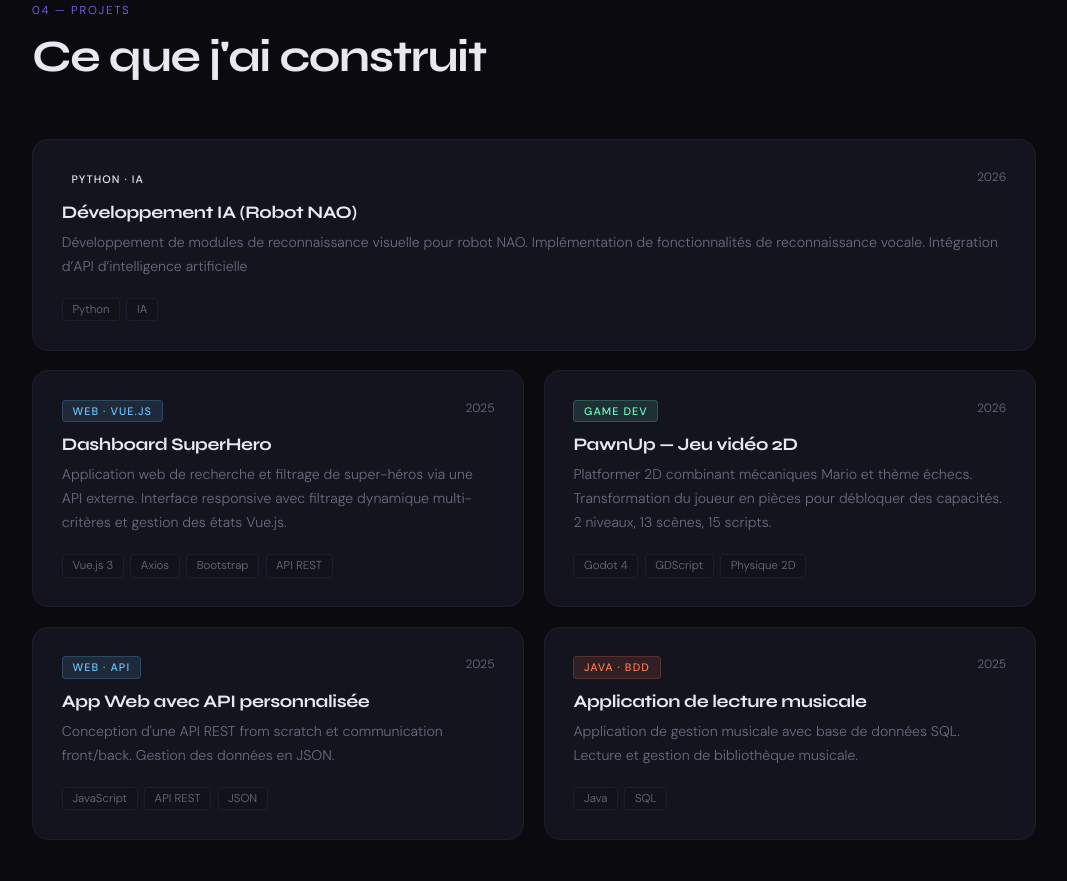
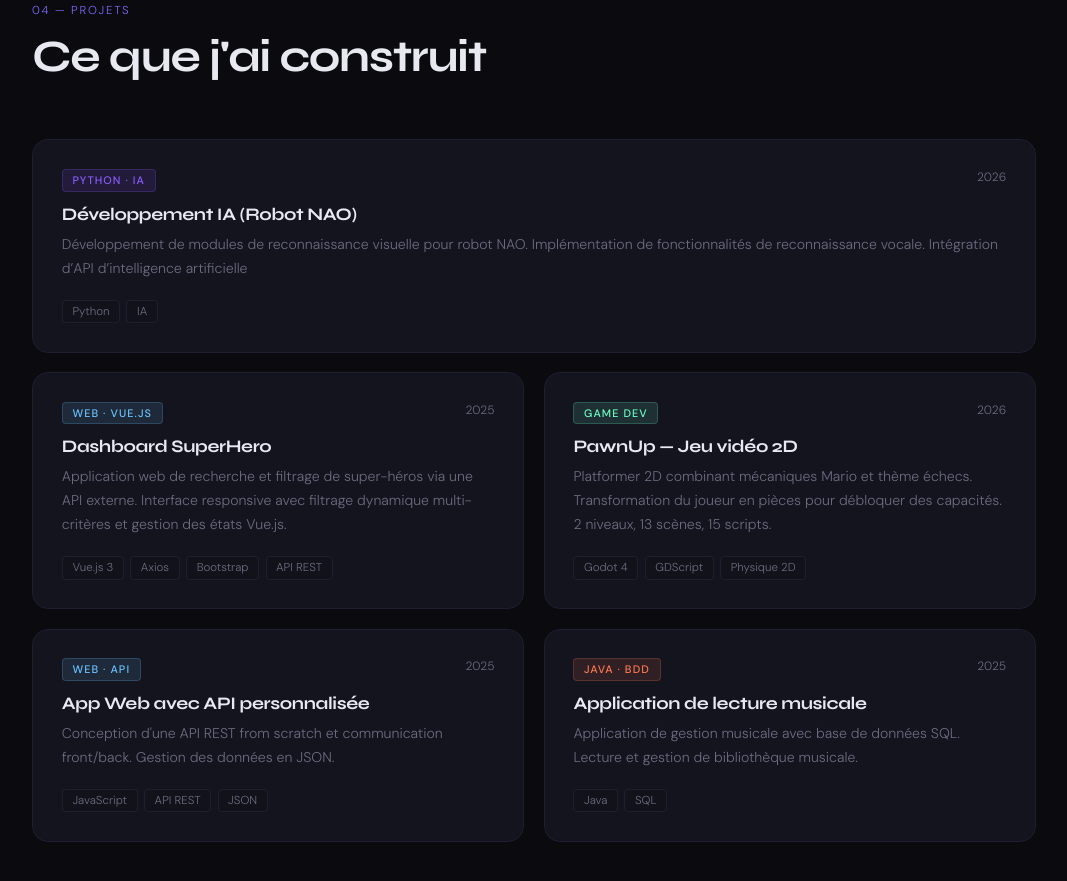
Before and after one commit to Mateokpl/portfolio, a website built with webpack: page index.html in a window 1280 px wide. Shown: the part 3593-4474 px from the top of the page, without its empty margins (106-1173 px from the left). Built offline with nearby package versions, Linux system fonts and the light colour scheme.

Commit message:
Update style.css

```diff
--- a/css/style.css
+++ b/css/style.css
@@ -119,6 +119,7 @@ section { padding: 7rem 3rem; max-width: 1100px; margin: 0 auto; }
 .badge-web { background: rgba(106,196,255,.12); color: #6ac4ff; border: 1px solid rgba(106,196,255,.2); }
 .badge-gamedev { background: rgba(106,255,196,.12); color: #6affc4; border: 1px solid rgba(106,255,196,.2); }
 .badge-java { background: rgba(255,120,80,.12); color: #ff7850; border: 1px solid rgba(255,120,80,.2); }
+.badge-python { background: rgba(140, 90, 255, .12); color: #8c5aff; border: 1px solid rgba(140, 90, 255, .2); }
 .project-year { font-size: .75rem; color: var(--muted); }
 .project-title { font-family: 'Syne', sans-serif; font-weight: 700; font-size: 1.1rem; letter-spacing: -.02em; margin-bottom: .5rem; }
 .project-desc { color: var(--muted); font-size: .88rem; line-height: 1.7; }
```
